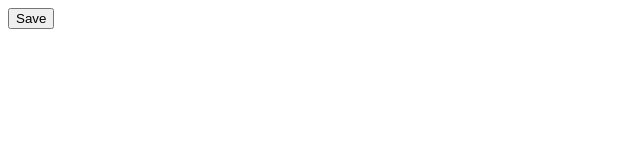
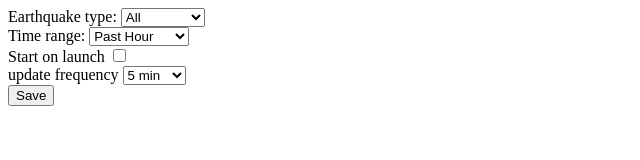
Before and after one commit to keegion/Earthquake, an Electron app: page settings.html in a window 1200 px wide. Shown: the whole page, without its empty margins (0-640 px from the left). Drawn offline with Linux system fonts and the light colour scheme.

Commit message:
added setting inputs

```diff
--- a/settings.html
+++ b/settings.html
@@ -8,11 +8,46 @@
 </head>
 
 <body>
-    <button onclick="test()">Save</button>
+    <form>
+        <div> Earthquake type:
+            <select name="type">
+                <option value="All">All</option>
+                <option value="Significant">Significant</option>
+                <option value="4.5">4.5+</option>
+                <option value="2.5">2.5+</option>
+                <option value="1">1+</option>
+            </select></div>
+        <div> Time range:
+            <select name="range">
+                <option value="hour">Past Hour</option>
+                <option value="day">Past Day</option>
+                <option value="7days">Past 7 days</option>
+                <option value="30days">Past 30 days</option>
+            </select>
+        </div>
+        <div>Start on launch
+            <input type="checkbox" name="startOnLaunch" value="start">
+        </div>
+        <div>
+            update frequency
+            <select name="frequency">
+                    <option value="5min">5 min</option>
+                    <option value="15min">15 min</option>
+                    <option value="30min">30 min</option>
+                    <option value="1h">1 h</option>
+                    <option value="3h">3 h</option>
+                    <option value="6h">6 h</option>
+                    <option value="12h">12 h</option>
+                    <option value="24h">24 h</option>
+                </select>
+        </div>
+        <button type=submit onclick="test()">Save</button>
+    </form>
+
 
     <script>
         const electron = require('electron');
-        const {ipcRenderer} = electron;
+        const { ipcRenderer } = electron;
         function test() {
             ipcRenderer.send('settingsSave', "settings closed");
 
```
Also changed, not shown: fetchData.js (+8 -6 lines).
